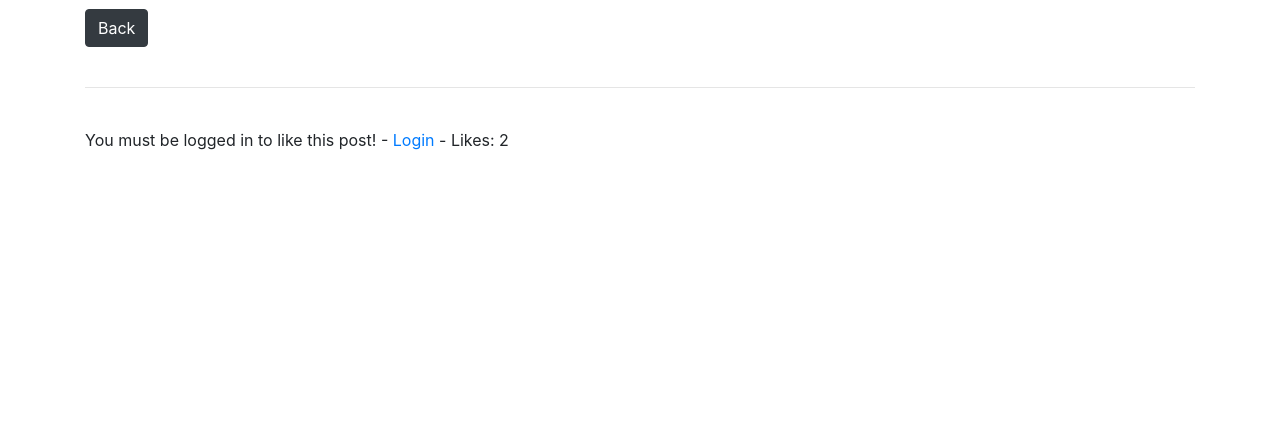
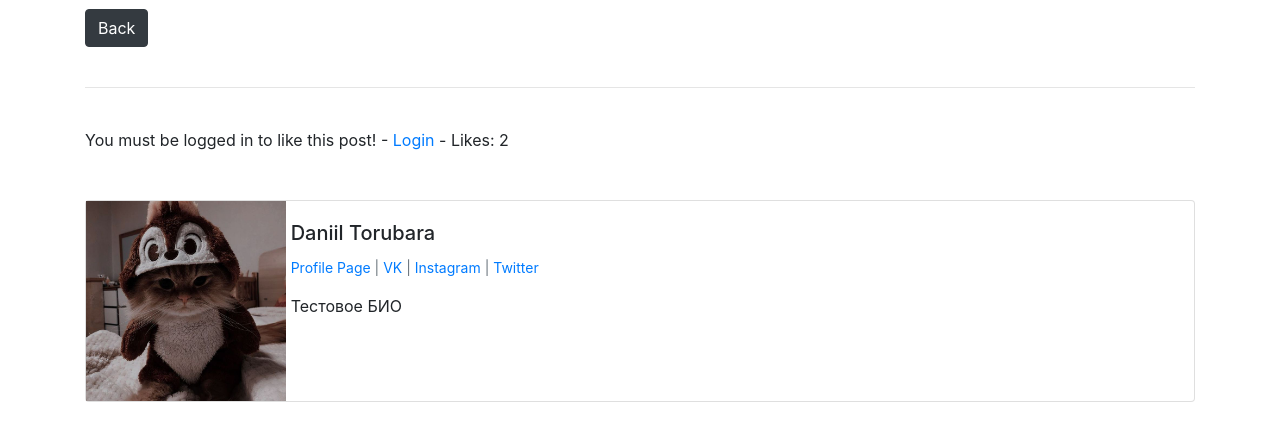
Before and after one commit to DaniilTorubara/lab04_django_blog, a Django app: page /article/1 in a window 1280 px wide. Shown: the part 223-664 px from the top of the page. Run offline with Django 4.2, Linux system fonts and the light colour scheme; data comes from the database, SQL or seed files in the repository; both versions use the stored data as it was after the commit; some libraries are stand-ins or nearby versions.

Commit message:
commit 5 profile page, profile pic

```diff
--- a/blog/authentication/templates/registration/edit_profile.html
+++ b/blog/authentication/templates/registration/edit_profile.html
@@ -6,6 +6,8 @@
     Edit profile
 </h1>
 <br/><br/>
+
+{{ user.profile.bio }}
 <form method = "POST">
     {% csrf_token %}
     {{ form.as_p }}
--- a/blog/authentication/urls.py
+++ b/blog/authentication/urls.py
@@ -1,5 +1,5 @@
 from django.urls import path
-from .views import UserRegisterView, UserEditView, PasswordsChangeView
+from .views import UserRegisterView, UserEditView, PasswordsChangeView, ShowProfilePageView
 from django.contrib.auth import views
 from . import views
 
@@ -8,5 +8,6 @@ urlpatterns = [
      path('register/', UserRegisterView.as_view(), name = 'register'),
      path('edit_profile/', UserEditView.as_view(), name = 'edit_profile'),
      path('password/', PasswordsChangeView.as_view(template_name = 'registration/change_password.html')),
-     path('password_success', views.password_success, name = 'password_success' )
+     path('password_success', views.password_success, name = 'password_success' ),
+     path('<int:pk>/profile/', ShowProfilePageView.as_view(), name = 'show_profile_page'),
 ]
--- a/blog/blog/urls.py
+++ b/blog/blog/urls.py
@@ -1,9 +1,11 @@
 from django.contrib import admin
 from django.urls import path, include
+from django.conf import settings
+from django.conf.urls.static import static
 
 urlpatterns = [
     path("admin/", admin.site.urls),
     path('', include('the_blog.urls')),
     path('authentication/', include('django.contrib.auth.urls')),
     path('authentication/', include('authentication.urls')),
-]
+] + static(settings.MEDIA_URL, document_root = settings.MEDIA_ROOT)
--- a/blog/the_blog/admin.py
+++ b/blog/the_blog/admin.py
@@ -1,7 +1,8 @@
 from django.contrib import admin
-from .models import Post, Category
+from .models import Post, Category, Profile
 
 # Register your models here.
 
 admin.site.register(Post)
 admin.site.register(Category)
+admin.site.register(Profile)
--- a/blog/the_blog/forms.py
+++ b/blog/the_blog/forms.py
@@ -8,7 +8,7 @@ choices = Category.objects.all().values_list('name', 'name')
 class PostForm(forms.ModelForm):
     class Meta:
         model = Post
-        fields = ('title', 'title_tag', 'author', 'category', 'body', 'snippet')
+        fields = ('title', 'title_tag', 'author', 'category', 'body', 'snippet', 'image')
 
         widgets = {
             'title': forms.TextInput(attrs = {'class': 'form-control'}),
--- a/blog/the_blog/models.py
+++ b/blog/the_blog/models.py
@@ -17,11 +17,23 @@ class Category(models.Model):
     def get_absolute_url(self):
         return reverse('home')
 
+class Profile(models.Model):
+    user = models.OneToOneField(User, null = True, on_delete = models.CASCADE)
+    bio = models.TextField()
+    profile_picture = models.ImageField(null = True, blank = True, upload_to = 'images/profiles/')
+    vk_url = models.CharField(max_length = 255, blank = True, null = True)
+    instagram_url = models.CharField(max_length = 255, blank = True, null = True)
+    twitter_url = models.CharField(max_length = 255, blank = True, null = True)
+
+    def __str__(self):
+        return str(self.user)
+
 class Post(models.Model):
     title = models.CharField(max_length = 255)
     title_tag = models.CharField(max_length = 255)
     author = models.ForeignKey(User, on_delete = models.CASCADE)
     body = RichTextField(blank = True, null = True)
+    image = models.ImageField(null = True, blank = True, upload_to = 'images/')
     post_date = models.DateField(auto_now_add = True)
     category = models.CharField(max_length = 255, default = 'uncategorized')
     snippet = models.CharField(max_length = 255, default = 'Click to read full post')
--- a/blog/the_blog/templates/add_post.html
+++ b/blog/the_blog/templates/add_post.html
@@ -9,7 +9,7 @@
     </h1>
     <br/><br/>
     <div class = 'form-group'>
-        <form method = "POST">
+        <form method = "POST" enctype = "multipart/form-data">
             {% csrf_token %}
             {{ form.media }}
             {{ form.as_p }}
--- a/blog/the_blog/templates/article_details.html
+++ b/blog/the_blog/templates/article_details.html
@@ -1,5 +1,5 @@
 {% extends 'base.html' %}
-
+{% load static %}
 {% block title %}
 {{ post.title_tag }}
 {% endblock %}
@@ -22,7 +22,9 @@
     {{ post.post_date }}
 </small>
 <br/><br/>
-
+{% if post.image %}
+<img src ='{{ post.image.url }}'><br/><br/>
+{% endif %}
 {{ post.body|safe }}
 
 <br/><br/>
@@ -46,6 +48,41 @@
 
     - Likes: {{ post.total_likes }}
 </form>
+<br/><br/>
 
+<div class="card mb-3">
+    <div class="row no-gutters">
+      <div class="col-md-2">
+        {% if post.author.profile.profile_picture %}
+            <img src="{{ post.author.profile.profile_picture.url }}" alt="..." width = 200 height = 200>
+        {% else %}
+            <img src="{% static 'the_blog/images/default_profile_pic.jpg' %}" alt="..." width = 200 height = 200>
+        {% endif %}
+      </div>
+      <div class="col-md-10">
+        <div class="card-body">
+          <h5 class="card-title">
+            {{ post.author.first_name }}
+            {{ post.author.last_name }}
+          </h5>
+          <p class = 'small text-muted'>
+            <a href = "{% url 'show_profile_page' post.author.profile.id %}">Profile Page</a> |
+            {% if post.author.profile.vk_url %}
+                <a href = '{{ post.author.profile.vk_url }}'>VK</a> |
+            {% endif %}
+            {% if post.author.profile.instagram_url %}
+                <a href = '{{ post.author.profile.instagram_url }}'>Instagram</a> |
+            {% endif %}
+            {% if post.author.profile.twitter_url %}
+                <a href = '{{ post.author.profile.twitter_url }}'>Twitter</a>
+            {% endif %}
+          </p>
+          <p class="card-text">
+            {{ post.author.profile.bio }}
+          </p>
+        </div>
+      </div>
+    </div>
+  </div>
 
 {% endblock %}
```
Also changed, not shown: blog/authentication/templates/registration/user_profile.html (added, +48 -0 lines), blog/authentication/views.py (+14 -1 lines), blog/blog/settings.py (+9 -1 lines), blog/db.sqlite3, blog/media/images/1113f62b818e33f88264df5494694b1a.jpg (added), blog/media/images/profiles/1113f62b818e33f88264df5494694b1a.jpg (added), blog/static/the_blog/images/default_profile_pic.jpg (added), blog/the_blog/migrations/0008_post_image.py (added), blog/the_blog/migrations/0009_profile.py (added), blog/the_blog/migrations/0010_profile_instagram_url_profile_profile_picture_and_more.py (added).
